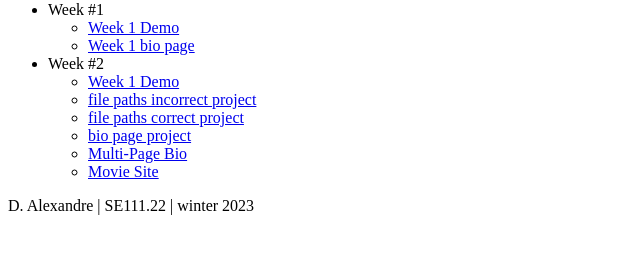
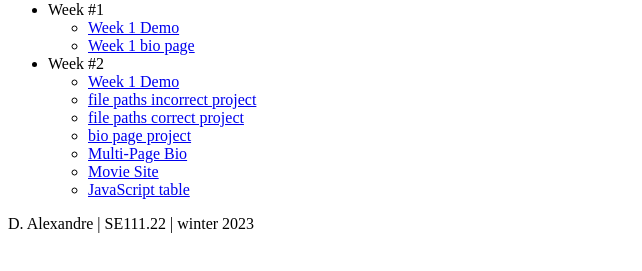
Before and after one commit to dalexandre7/SE112_22_202320, a plain HTML site: page index.html in a window 1280 px wide. Shown: the part 79-350 px from the top of the page, without its empty margins (0-642 px from the left). Drawn offline with Linux system fonts and the light colour scheme.

Commit message:
add repo

```diff
--- a/index.html
+++ b/index.html
@@ -56,6 +56,9 @@
                     <li>
                         <a href = "/movie site/index.html"> Movie Site</a>
                     </li>
+                    <li>
+                        <a href = "java-script table/index.html">JavaScript table </a>
+                    </li>
                 </ul>
 
             </ul><!--Main list close-->
```
